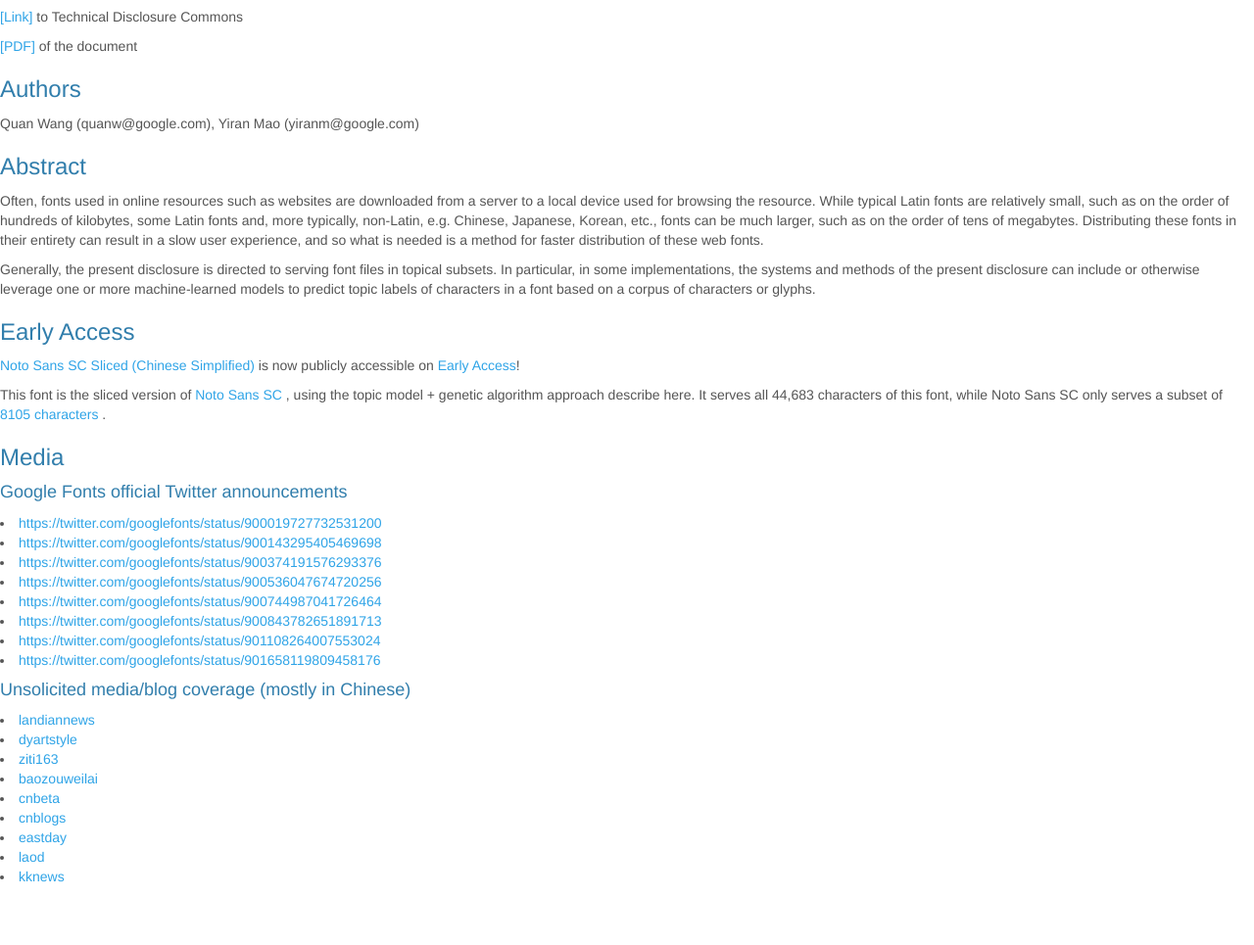
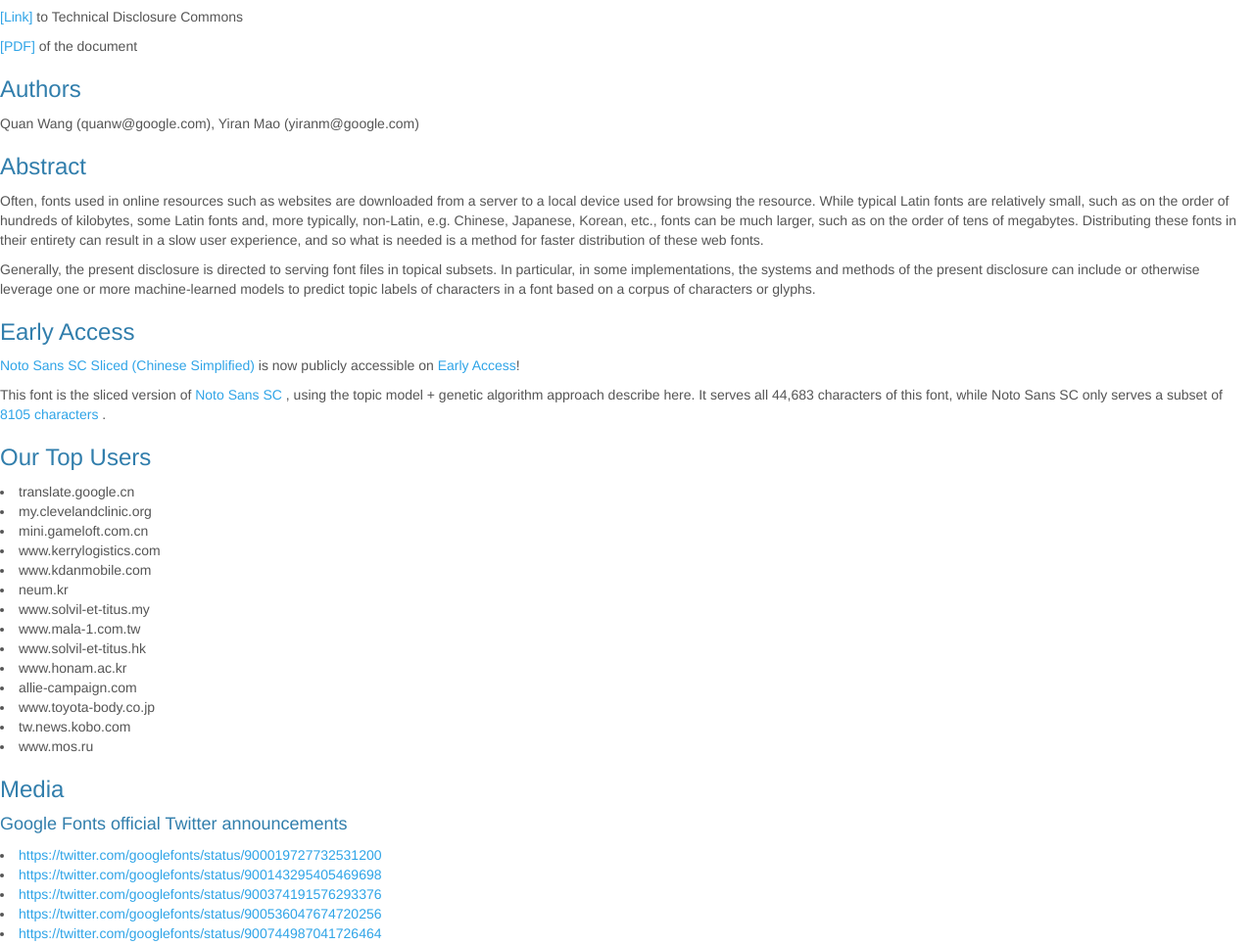
Before and after one commit to google/speaker-id, a plain HTML site: page publications/MLFont/index.html in a window 1280 px wide. Shown: the part 115-1080 px from the top of the page at 98% size. Before the commit the page ends 1020 px from the top, so only its background shows below. Drawn offline with Linux system fonts and the light colour scheme.

Commit message:
Add top users to MLFont

```diff
--- a/publications/MLFont/index.html
+++ b/publications/MLFont/index.html
@@ -1,10 +1,12 @@
 <html>
+
 <head>
   <meta http-equiv="Content-Type" content="text/html; charset=UTF-8">
   <title>Learning Better Font Slicing Strategies from Data</title>
   <link rel="stylesheet" type="text/css" href="../../resources/bootstrap/cerulean/bootstrap.min.css">
   <link rel="shortcut icon" href="./resources/logo.png">
 </head>
+
 <body>
   <div>
     <h1>Learning Better Font Slicing Strategies from Data</h1>
@@ -67,6 +69,25 @@
       </a>.
     </p>
 
+    <h3>Our Top Users</h3>
+
+    <p>
+      <li>translate.google.cn</li>
+      <li>my.clevelandclinic.org</li>
+      <li>mini.gameloft.com.cn</li>
+      <li>www.kerrylogistics.com</li>
+      <li>www.kdanmobile.com</li>
+      <li>neum.kr</li>
+      <li>www.solvil-et-titus.my</li>
+      <li>www.mala-1.com.tw</li>
+      <li>www.solvil-et-titus.hk</li>
+      <li>www.honam.ac.kr</li>
+      <li>allie-campaign.com</li>
+      <li>www.toyota-body.co.jp</li>
+      <li>tw.news.kobo.com</li>
+      <li>www.mos.ru</li>
+    </p>
+
     <h3>Media</h3>
 
     <h4>Google Fonts official Twitter announcements</h4>
@@ -93,4 +114,5 @@
     <li><a href="https://kknews.cc/tech/kzjppy8.html">kknews</a></li>
   </div>
 </body>
+
 </html>
```
Lines whose indentation alone changed are shown as unchanged.
